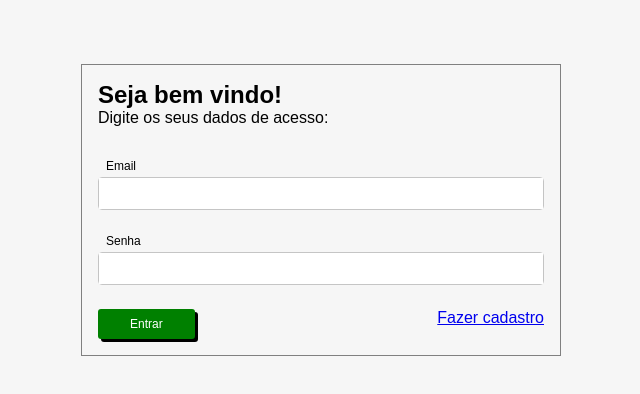
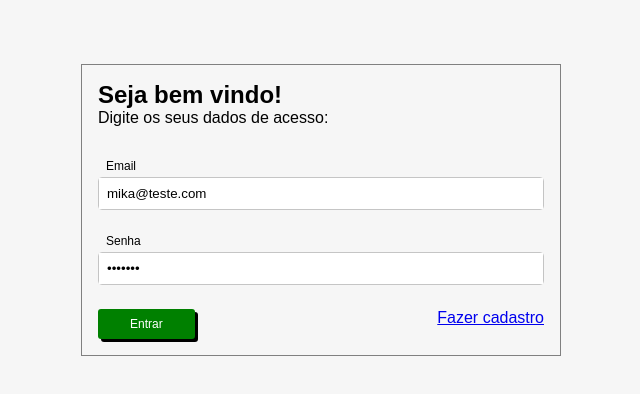
Before and after one commit to mikansc/labcar-frontend, a React (Vite) app: page / in a window 1280 px wide. Shown: the top 394 px of the page, without its empty margins (319-959 px from the left). Built offline with nearby package versions, Linux system fonts and the light colour scheme.

Commit message:
finaliza login

```diff
--- a/src/componentes/Input/index.jsx
+++ b/src/componentes/Input/index.jsx
@@ -7,20 +7,15 @@ const Input = (props) => {
         {props.etiqueta}
       </label>
       <div className="input__input-element">
-        <input id={props.id} type={props.tipo} onChange={props.aoMudar} />
+        <input
+          defaultValue={props.valor} // a prop "valor" foi adicionada aqui pra carregar valor inicial
+          id={props.id}
+          type={props.tipo}
+          onChange={props.aoMudar}
+        />
       </div>
     </div>
   );
 };
 
-{
-  /* <input id={id} type="text" {...rest} />; */
-}
-
-/*
-React.createElement('input', {id: id, type: 'text', onChange: ()=>{}, temErro: false, tipo: "text"})
-
-
-*/
-
 export default Input;
--- a/src/paginas/Login/index.jsx
+++ b/src/paginas/Login/index.jsx
@@ -6,8 +6,8 @@ import { useState } from "react";
 import "./login.css";
 
 const Login = () => {
-  const [email, setEmail] = useState("");
-  const [senha, setSenha] = useState("");
+  const [email, setEmail] = useState("mika@teste.com"); // usuario para testes
+  const [senha, setSenha] = useState("abcd123"); // a senha correta é abcd1234
 
   const navegar = useNavigate();
 
@@ -29,8 +29,14 @@ const Login = () => {
         "Content-Type": "application/json",
       },
       body: JSON.stringify({ email, senha }),
-    }).then(() => {
-      navegar("lista-produtos");
+    }).then((resposta) => {
+      if (resposta.ok) {
+        // "ok" é um atributo que existe na resposta do fetch
+        // portanto se não deu erro de login ...
+        navegar("lista-produtos");
+      } else {
+        alert("Dados inválidos"); // se deu erro no login
+      }
     });
   };
 
@@ -46,12 +52,14 @@ const Login = () => {
           <Input
             etiqueta="Email"
             id="email"
+            valor={email} // adicionei essa prop "valor" ao campo input
             aoMudar={(e) => setEmail(e.target.value)}
             tipo="text"
           />
           <Input
             etiqueta="Senha"
             id="senha"
+            valor={senha} // adicionei essa prop "valor" ao campo input
             aoMudar={(e) => setSenha(e.target.value)}
             tipo="password"
           />
```
